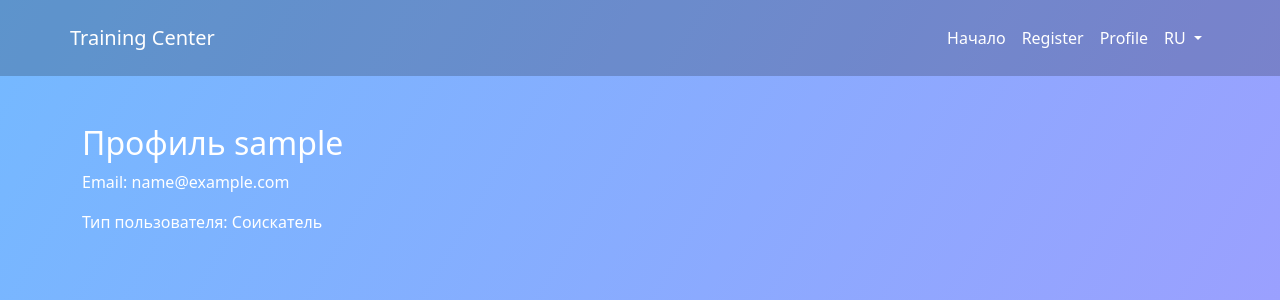
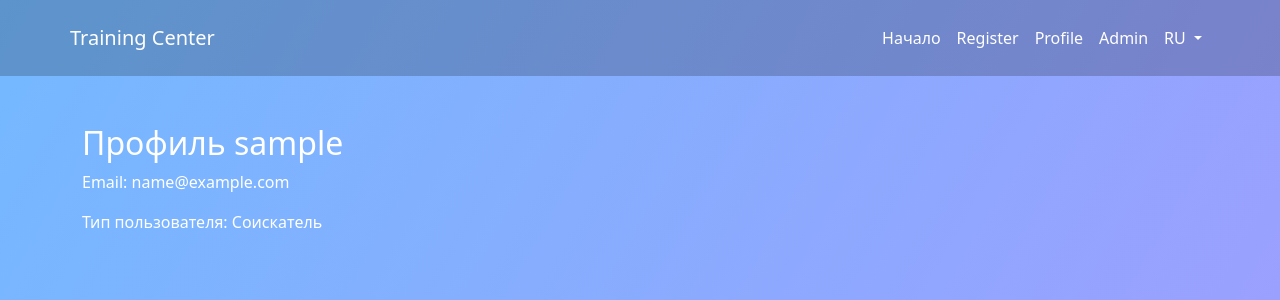
Before and after one commit to yahyokhoja/training_center, a Django app: page /ru/profile/ in a window 1280 px wide. Shown: the top 300 px of the page. Run offline with Django 5.2, Linux system fonts and the light colour scheme; the visitor is signed in with stand-in values (Sample User, id 1).

Commit message:
superuser

```diff
--- a/main/templates/main/base.html
+++ b/main/templates/main/base.html
@@ -51,11 +51,21 @@
     <header>
         <nav class="navbar navbar-expand-lg navbar-dark container">
             <a class="navbar-brand" href="/">{% trans "Training Center" %}</a>
-            <div class="collapse navbar-collapse">
+            <button class="navbar-toggler" type="button" data-bs-toggle="collapse" data-bs-target="#mainNavbar" aria-controls="mainNavbar" aria-expanded="false" aria-label="Toggle navigation">
+                <span class="navbar-toggler-icon"></span>
+            </button>
+            <div class="collapse navbar-collapse" id="mainNavbar">
                 <ul class="navbar-nav ms-auto">
                     <li class="nav-item"><a class="nav-link" href="/">{% trans "Home" %}</a></li>
                     <li class="nav-item"><a class="nav-link" href="/register/">{% trans "Register" %}</a></li>
                     <li class="nav-item"><a class="nav-link" href="/profile/">{% trans "Profile" %}</a></li>
+
+                    {# Ссылка на админку видна только staff #}
+                    {% if user.is_authenticated and user.is_staff %}
+                        <li class="nav-item">
+                            <a class="nav-link" href="{% url 'admin:index' %}">{% trans "Admin" %}</a>
+                        </li>
+                    {% endif %}
 
                     <!-- Dropdown для языков -->
                     <li class="nav-item dropdown">
```
